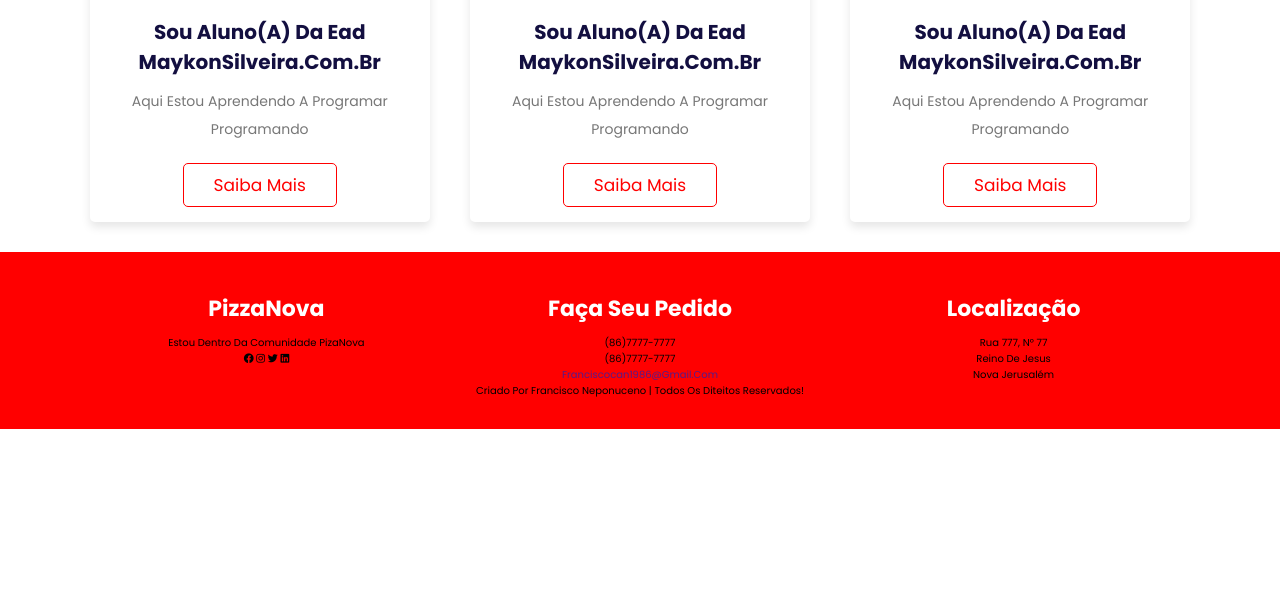
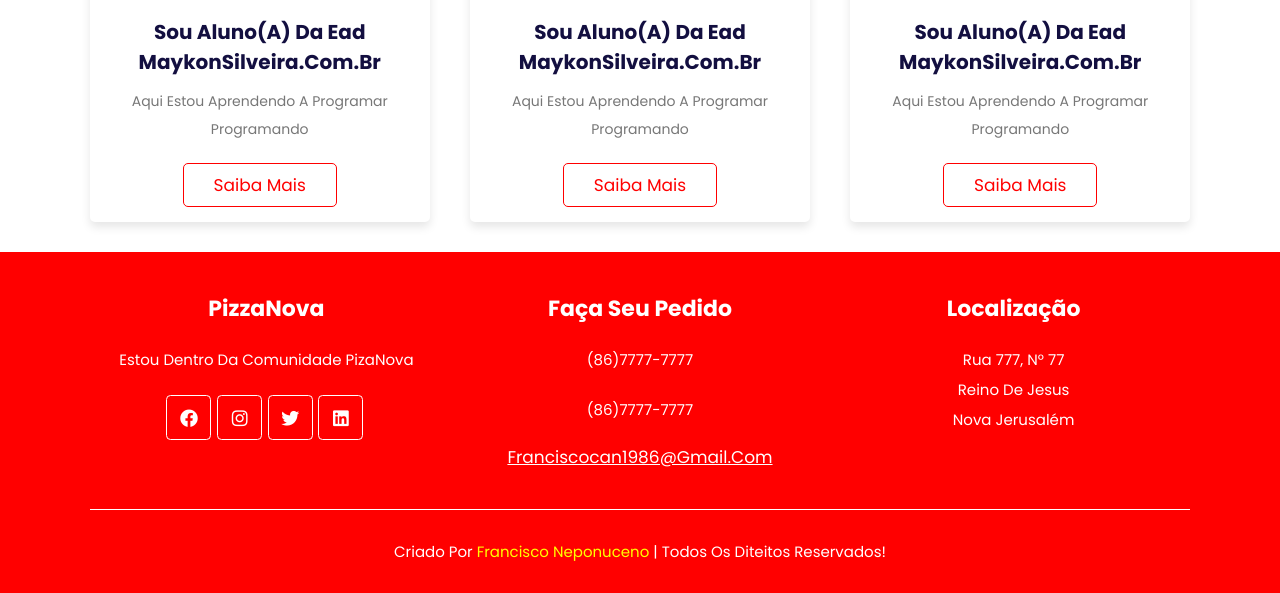
Before and after one commit to francisconeponuceno/site-pizzaria, a plain HTML site: page index.html in a window 1280 px wide. Shown: the part 2845-3438 px from the top of the page. Before the commit the page ends 3274 px from the top, so only its background shows below. Drawn offline with nearby package versions, Linux system fonts and the light colour scheme.

Commit message:
atualizacao

```diff
--- a/assets/css/stile.css
+++ b/assets/css/stile.css
@@ -585,10 +585,63 @@ section {
     padding: 1rem 0;
 }
 
+.rodape .box-container .box p {
+    font-size: 1.5rem;
+    color: #fff;
+    line-height: 2;
+    padding: 1rem 0;
+}
 
+.rodape .box-container .box .rede-sociais {
+    margin-top: 1rem;
+}
 
+.rodape .box-container .box .rede-sociais a {
+    color: #fff;
+    border: .1rem solid #fff;
+    border-radius: 10%;
+    width: 4.5rem;
+    height: 4.5rem;
+    line-height: 4.5rem;
+    text-align: center;
+    font-size: 1.8rem;
+    margin-right: .3rem;
+    transition: .4s linear;
+}
 
+.rodape .box-container .box .rede-sociais a:hover {
+    background-color:  yellow;
+    color: #130f40;
+    border: .1rem solid #130f40;
+    transform: scale(1.1);
+}
 
+.rodape .box-container .box .link {
+    display: block;
+    font-size: 1.7rem;
+    line-height: 2;
+    padding: .5rem 0;
+    text-decoration: underline;
+    color: #fff;
+}
+
+.rodape .box-container .box .link:hover {
+    color: #fffb00;
+}
+
+.direitos {
+    text-align: center;
+    color: #fff;
+    font-size: 1.5rem;
+    margin-top: 3rem;
+    padding-top: 3rem;
+    text-transform: capitalize;
+    border-top: .1rem solid #fff;
+}
+
+.direitos span {
+    color: yellow;
+}
 
 
 
--- a/index.html
+++ b/index.html
@@ -449,10 +449,10 @@
                 <h3>PizzaNova</h3>
                 <p>Estou dentro da comunidade PizaNova</p>
                 <div class="rede-sociais">
-                    <i class="fab fa-facebook"></i>
-                    <i class="fab fa-instagram"></i>
-                    <i class="fab fa-twitter"></i>
-                    <i class="fab fa-linkedin"></i>
+                    <a href="" class="fab fa-facebook"></a>
+                    <a href="" class="fab fa-instagram"></a>
+                    <a href="" class="fab fa-twitter"></a>
+                    <a href="" class="fab fa-linkedin"></a>
                 </div>
             </div>
             <!--FIM ITEM RODAPÉ DO SITE  -->
```
